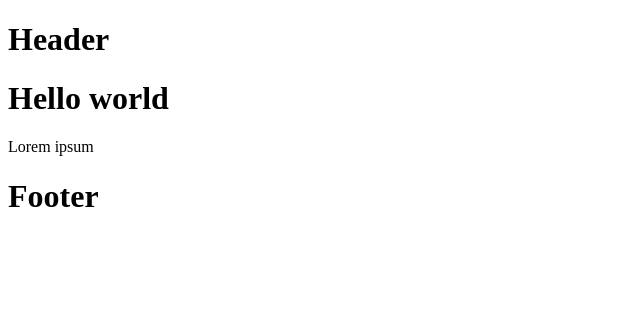
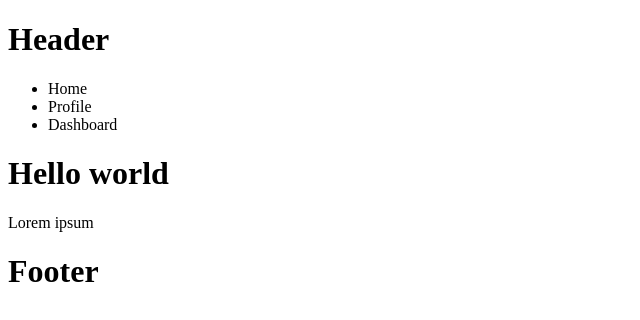
Before and after one commit to marcindomanski1/react, a React (Create React App) app: page / in a window 1280 px wide. Shown: the top 320 px of the page, without its empty margins (0-640 px from the left). Built offline with nearby package versions, Linux system fonts and the light colour scheme.

Commit message:
added components Menu.js

```diff
--- a/src/components/Header.js
+++ b/src/components/Header.js
@@ -1,8 +1,10 @@
 import React from 'react';
+import Menu from './Menu';
 
 const Header = () => {
     return (<div>
         <h1>Header</h1>
+        <Menu/>
     </div>);
 };
 
--- /dev/null
+++ b/src/components/Menu.js
@@ -0,0 +1,13 @@
+import React from 'react';
+
+const Menu = () => {
+    return (
+        <ul>
+            <li>Home</li>
+            <li>Profile</li>
+            <li>Dashboard</li>
+        </ul>
+    );
+};
+
+export default Menu;
--- a/src/index.js
+++ b/src/index.js
@@ -2,4 +2,4 @@ import React from 'react';
 import ReactDOM from 'react-dom';
 import App from './components/App';
 
-ReactDOM.render(<App />, document.getElementById('root'));
+ReactDOM.render(<App/>, document.getElementById('root'));
```
